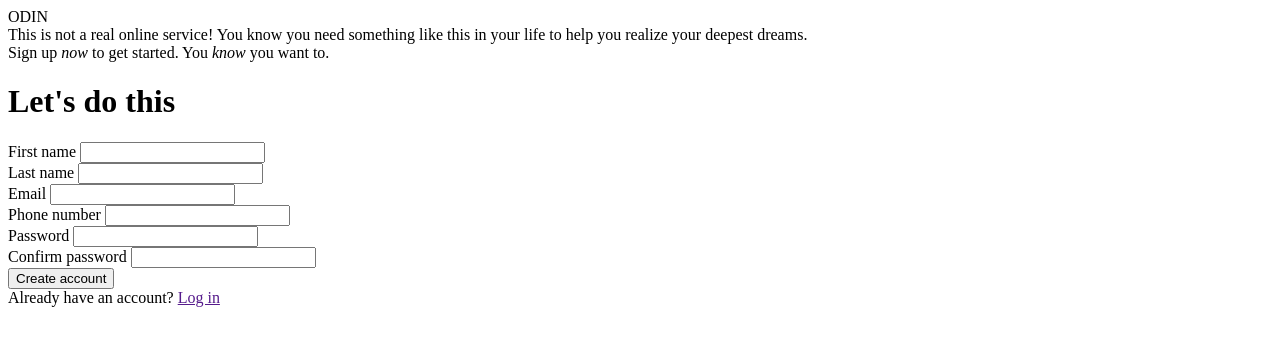
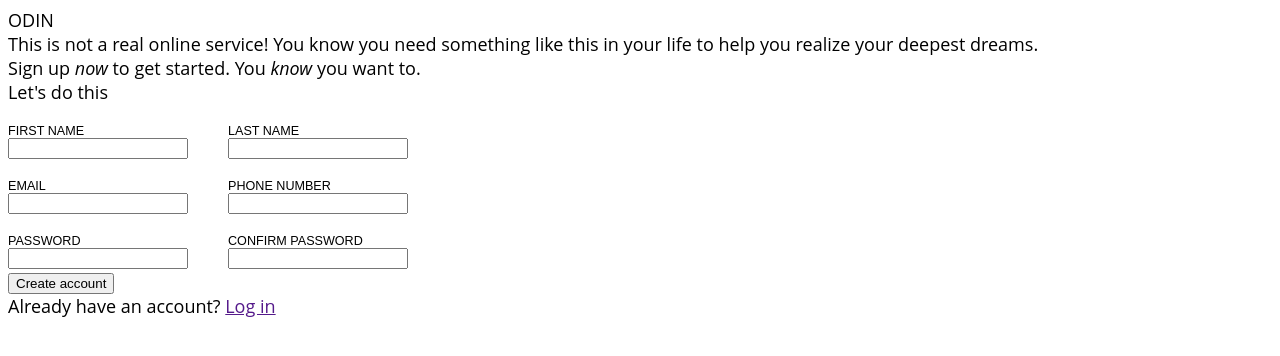
Before and after one commit to pavelkurach/sign-up-form, a website: page index.html in a window 1280 px wide. Drawn offline with Linux system fonts and the light colour scheme; a web font is replaced by a local one.

Commit message:
Add custom fonts and form flex layout

```diff
--- a/index.html
+++ b/index.html
@@ -23,9 +23,13 @@
 				</div>
 			</div>
 			<form id="form" action="" method="get">
-				<h1>Let's do this</h1>
-				<div class="input-container" id="first-name-input-container">
-					<label for="first-name">First name</label>
+				<div #form-header>Let's do this</div>
+				<div class="two-inputs-container">
+					<div
+						class="input-container"
+						id="first-name-input-container"
+					>
+						<label for="first-name">FIRST NAME</label>
 						<input
 							type="text"
 							name="first_name"
@@ -35,7 +39,7 @@
 						<div class="error"></div>
 					</div>
 					<div class="input-container" id="last-name-input-container">
-					<label for="last-name">Last name</label>
+						<label for="last-name">LAST NAME</label>
 						<input
 							type="text"
 							name="last_name"
@@ -44,18 +48,22 @@
 						/>
 						<div class="error"></div>
 					</div>
+				</div>
+				<div class="two-inputs-container">
 					<div class="input-container" id="email-input-container">
-					<label for="email">Email</label>
+						<label for="email">EMAIL</label>
 						<input type="mail" name="email" id="email" required />
 						<div class="error"></div>
 					</div>
 					<div class="input-container" id="number-input-container">
-					<label for="number">Phone number</label>
+						<label for="number">PHONE NUMBER</label>
 						<input type="tel" name="number" id="number" required />
 						<div class="error"></div>
 					</div>
+				</div>
+				<div class="two-inputs-container">
 					<div class="input-container" id="password-input-container">
-					<label for="password">Password</label>
+						<label for="password">PASSWORD</label>
 						<input
 							type="password"
 							name="password"
@@ -68,7 +76,7 @@
 						class="input-container"
 						id="confirm-password-input-container"
 					>
-					<label for="confirm-password">Confirm password</label>
+						<label for="confirm-password">CONFIRM PASSWORD</label>
 						<input
 							type="password"
 							name="confirm_password"
@@ -76,6 +84,7 @@
 							required
 						/>
 						<div class="error"></div>
+					</div>
 				</div>
 			</form>
 			<div class="button-container">
--- a/styles.css
+++ b/styles.css
@@ -0,0 +1,37 @@
+@import url(https://fonts.google.com/specimen/Montserrat?category=Sans+Serif);
+@import url(https://fonts.google.com/specimen/Open+Sans?category=Sans+Serif);
+
+:root {
+	font-size: 18px;
+	font-family: Open Sans, sans-serif;
+}
+
+#form {
+	display: flex;
+	flex-direction: column;
+	flex-wrap: wrap;
+	gap: 20px;
+}
+
+#form-header {
+	width: 100%;
+}
+
+.two-inputs-container {
+	display: flex;
+	flex-wrap: wrap;
+	gap: 40px;
+}
+
+.input-container {
+	display: flex;
+	flex-direction: column;
+	width: 40%;
+	max-width: 10rem;
+}
+
+.input-container label {
+	font-family: Monserrat, sans-serif;
+	font-weight: lighter;
+	font-size: 0.7rem;
+}
```
Lines whose indentation alone changed are shown as unchanged.
